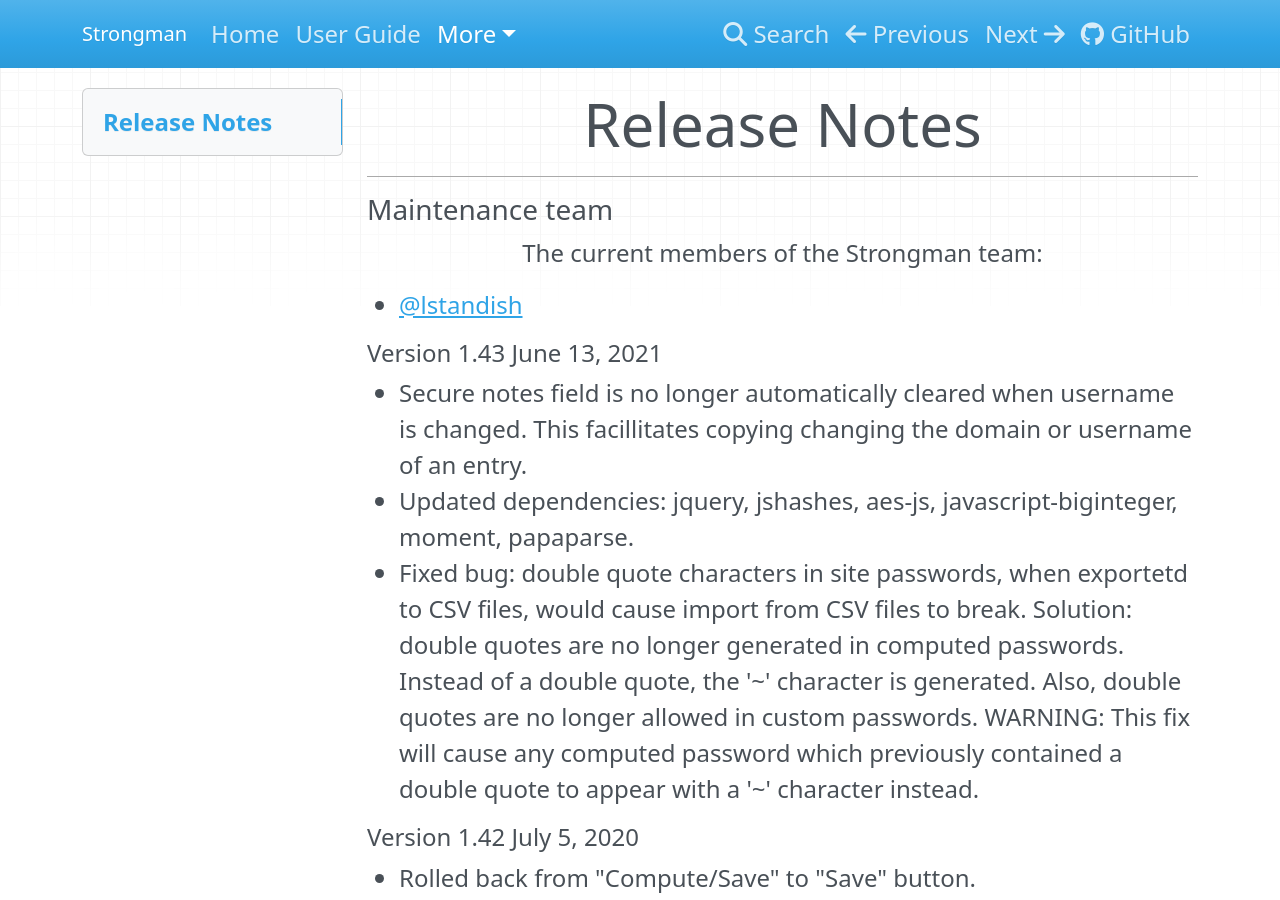
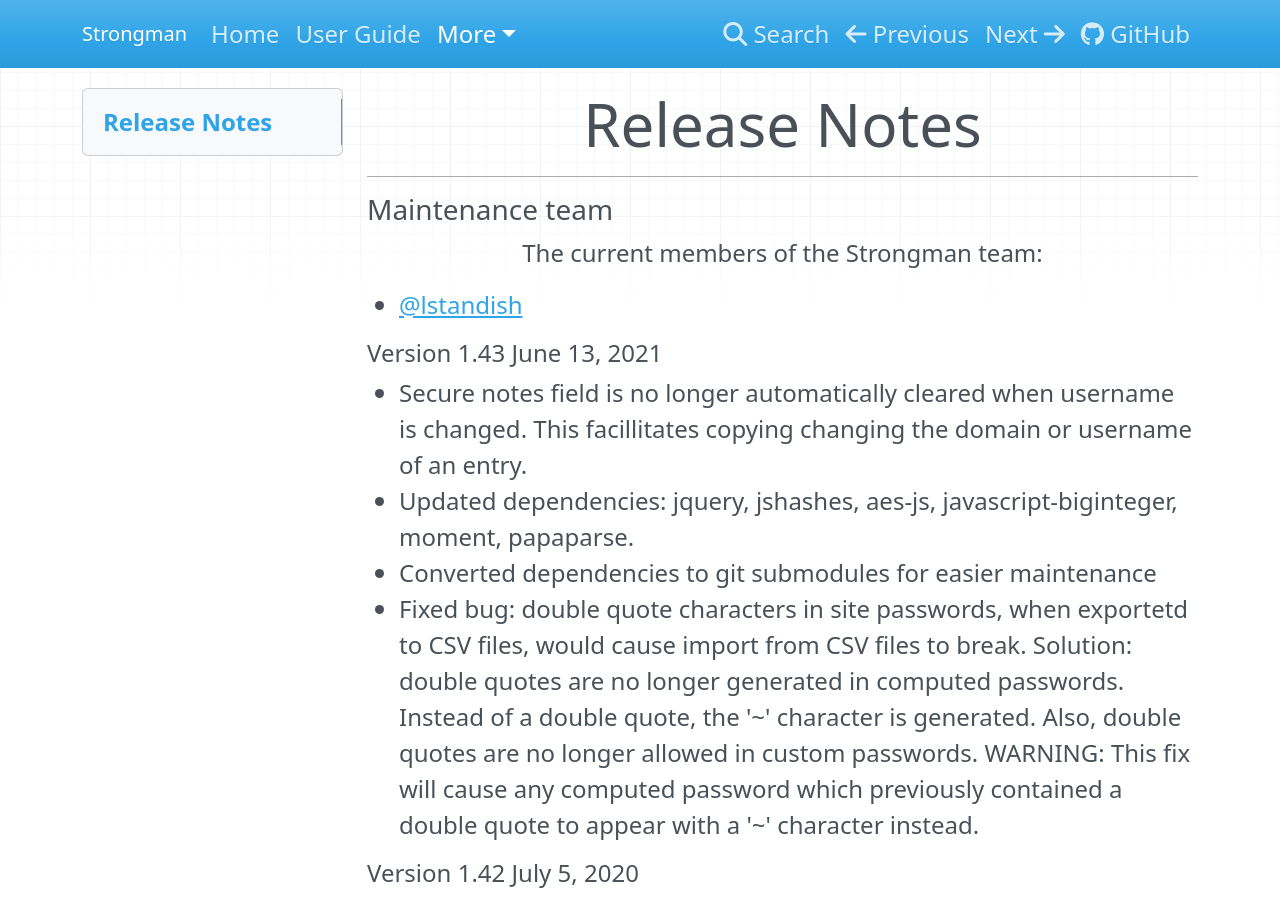
Before and after one commit to lstandish/strongman-md, an MkDocs documentation site: the page built from docs/more/release-notes.md, in a window 1280 px wide and 900 px high. Built offline with MkDocs 1.6.1, drawn with Linux system fonts in a browser that asks for light colours.

Commit message:
update docs

```diff
--- a/docs/more/release-notes.md
+++ b/docs/more/release-notes.md
@@ -11,6 +11,7 @@
 #### Version 1.43 June 13, 2021
 - Secure notes field is no longer automatically cleared when username is changed. This facillitates copying changing the domain or username of an entry.
 - Updated dependencies: jquery, jshashes, aes-js, javascript-biginteger, moment, papaparse.
+- Converted dependencies to git submodules for easier maintenance
 - Fixed bug: double quote characters in site passwords, when exportetd to CSV files, would cause import from CSV files to break.  Solution: double quotes are no longer generated in computed passwords. Instead of a double quote, the '~' character is generated. Also, double quotes are no longer allowed in custom passwords. WARNING: This fix will cause any computed password which previously contained a double quote to appear with a '~' character instead.
 
 #### Version 1.42 July 5, 2020
```
